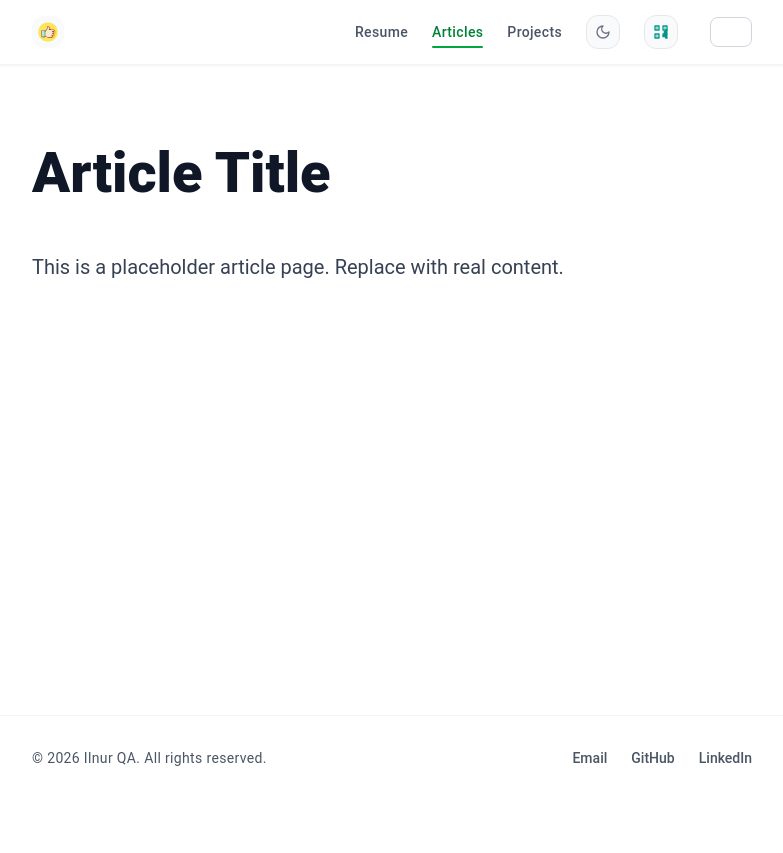
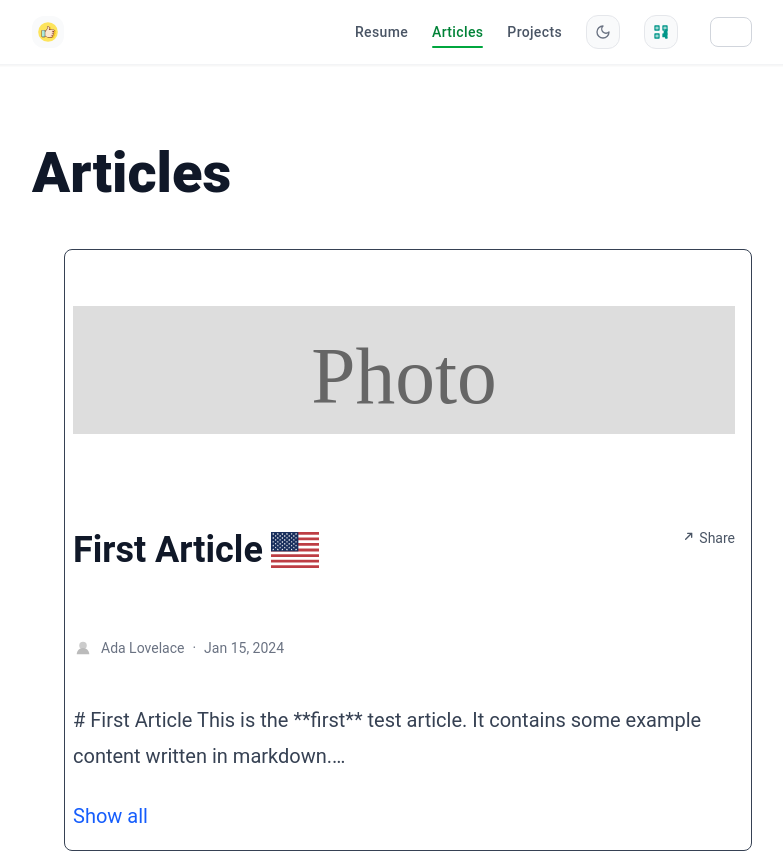
Before and after one commit to Mondus-Bridge/webPorfolio, a React (Vite) app: page /article in a window 1280 px wide. Shown: the top 853 px of the page, without its empty margins (248-1031 px from the left). Before the commit the page ends 800 px from the top, so only its background shows below. Built offline with nearby package versions, Linux system fonts and the light colour scheme.

Commit message:
added base articles

```diff
--- a/src/App.tsx
+++ b/src/App.tsx
@@ -6,7 +6,8 @@ import Layout from './components/Layout';
 import Home from './pages/Home';
 import Resume from './pages/Resume';
 import Projects from './pages/Projects';
-import Article from './pages/Article';
+import ArticlesList from './pages/ArticlesList';
+import ArticlePage from './pages/ArticlePage';
 
 export default function App() {
   return (
@@ -15,7 +16,8 @@ export default function App() {
         <Routes>
           <Route path="/" element={<Home />} />
           <Route path="/resume" element={<Resume />} />
-          <Route path="/article" element={<Article />} />
+          <Route path="/article" element={<ArticlesList />} />
+          <Route path="/article/:slug" element={<ArticlePage />} />
           <Route path="/projects" element={<Projects />} />
         </Routes>
       </Layout>
--- /dev/null
+++ b/src/articles/first-article.md
@@ -0,0 +1,8 @@
+# First Article
+
+This is the **first** test article. It contains some example content written in markdown.
+
+- Point one
+- Point two
+
+> A blockquote for emphasis.
--- /dev/null
+++ b/src/components/ArticleCard.tsx
@@ -0,0 +1,77 @@
+// src/components/ArticleCard.tsx
+import React, { useState } from 'react';
+import ReactMarkdown from 'react-markdown';
+import remarkGfm from 'remark-gfm';
+import { ArticleMeta } from '../utils/articles';
+
+interface Props {
+  article: ArticleMeta & { content: string };
+}
+
+export default function ArticleCard({ article }: Props) {
+  const [expanded, setExpanded] = useState(false);
+
+  const formattedDate = new Date(article.dateAdded).toLocaleDateString(undefined, {
+    year: 'numeric', month: 'short', day: 'numeric',
+  });
+
+  const copyLink = () => {
+    const url = `${window.location.origin}/article/${article.slug}`;
+    navigator.clipboard.writeText(url).then(() => {
+      // simple feedback – could be replaced by a toast later
+      alert('Link copied to clipboard');
+    });
+  };
+
+  return (
+    <li className="border rounded-lg p-4 mb-4 hover:shadow-md">
+      {/* Cover image if present */}
+      {article.cover && (
+        <img src={article.cover} alt="Cover" className="w-full h-32 object-cover mb-4" />
+      )}
+      <div className="flex items-center justify-between mb-2">
+        <h2 className="text-xl font-semibold flex items-center gap-2">
+          {article.title}
+          <span className="fi fi-us" title="English" />
+        </h2>
+        <button
+          onClick={copyLink}
+          className="flex items-center gap-1 text-sm text-gray-600 hover:text-gray-800"
+        >
+          <svg
+            xmlns="http://www.w3.org/2000/svg"
+            className="h-4 w-4"
+            fill="none"
+            viewBox="0 0 24 24"
+            stroke="currentColor"
+          >
+            <path
+              strokeLinecap="round"
+              strokeLinejoin="round"
+              strokeWidth={2}
+              d="M13 5h6m0 0v6m0-6L10 14"
+            />
+          </svg>
+          Share
+        </button>
+      </div>
+      <div className="flex items-center text-sm text-gray-500 mb-2">
+        <img src={article.author.avatar} alt={article.author.name} className="w-5 h-5 rounded-full mr-2" />
+        <span>{article.author.name}</span>
+        <span className="mx-2">·</span>
+        <span>{formattedDate}</span>
+      </div>
+      {expanded ? (
+        <ReactMarkdown remarkPlugins={[remarkGfm]}>{article.content}</ReactMarkdown>
+      ) : (
+        <p className="text-gray-700">{article.content.split('\n').slice(0, 3).join(' ')}…</p>
+      )}
+      <button
+        onClick={() => setExpanded(!expanded)}
+        className="mt-2 text-blue-600 hover:underline"
+      >
+        {expanded ? 'Show less' : 'Show all'}
+      </button>
+    </li>
+  );
+}
--- /dev/null
+++ b/src/pages/ArticlePage.tsx
@@ -0,0 +1,72 @@
+// src/pages/ArticlePage.tsx
+import React, { useEffect, useState } from 'react';
+import { useParams } from 'react-router-dom';
+import ReactMarkdown from 'react-markdown';
+import remarkGfm from 'remark-gfm';
+import { getArticle } from '../utils/articles';
+import type { ArticleMeta } from '../utils/articles';
+
+export default function ArticlePage() {
+  const { slug } = useParams<{ slug: string }>();
+  const [article, setArticle] = useState<(ArticleMeta & { content: string }) | null>(null);
+  const [loading, setLoading] = useState(true);
+
+  useEffect(() => {
+    if (!slug) return;
+    getArticle(slug).then((data) => {
+      setArticle(data);
+      setLoading(false);
+    });
+  }, [slug]);
+
+  if (loading) return <p className="p-4">Loading article…</p>;
+  if (!article) return <p className="p-4">Article not found.</p>;
+
+  const formattedDate = new Date(article.dateAdded).toLocaleDateString(undefined, {
+    year: 'numeric', month: 'short', day: 'numeric',
+  });
+
+  const copyLink = () => {
+    const url = `${window.location.origin}/article/${article.slug}`;
+    navigator.clipboard.writeText(url).then(() => alert('Link copied to clipboard'));
+  };
+
+  return (
+    <section className="prose lg:prose-xl dark:prose-invert mx-auto py-12">
+      {article.cover && (
+        <img src={article.cover} alt="Cover" className="w-full h-48 object-cover mb-6" />
+      )}
+      <h1 className="flex items-center gap-2">
+        {article.title}
+        <span className="fi fi-us" title="English" />
+      </h1>
+      <div className="flex items-center text-sm text-gray-500 mb-4">
+        <img src={article.author.avatar} alt={article.author.name} className="w-6 h-6 rounded-full mr-2" />
+        <span>{article.author.name}</span>
+        <span className="mx-2">·</span>
+        <span>{formattedDate}</span>
+        <button
+          onClick={copyLink}
+          className="ml-4 flex items-center gap-1 text-gray-600 hover:text-gray-800"
+        >
+          <svg
+            xmlns="http://www.w3.org/2000/svg"
+            className="h-4 w-4"
+            fill="none"
+            viewBox="0 0 24 24"
+            stroke="currentColor"
+          >
+            <path
+              strokeLinecap="round"
+              strokeLinejoin="round"
+              strokeWidth={2}
+              d="M13 5h6m0 0v6m0-6L10 14"
+            />
+          </svg>
+          Share
+        </button>
+      </div>
+      <ReactMarkdown remarkPlugins={[remarkGfm]}>{article.content}</ReactMarkdown>
+    </section>
+  );
+}
--- /dev/null
+++ b/src/pages/ArticlesList.tsx
@@ -0,0 +1,30 @@
+// src/pages/ArticlesList.tsx
+import React, { useEffect, useState } from 'react';
+import ArticleCard from '../components/ArticleCard';
+import { getAllArticles } from '../utils/articles';
+import type { ArticleMeta } from '../utils/articles';
+
+export default function ArticlesList() {
+  const [articles, setArticles] = useState<(ArticleMeta & { content: string })[]>([]);
+  const [loading, setLoading] = useState(true);
+
+  useEffect(() => {
+    getAllArticles().then((data) => {
+      setArticles(data);
+      setLoading(false);
+    });
+  }, []);
+
+  if (loading) return <p className="p-4">Loading articles…</p>;
+
+  return (
+    <section className="prose lg:prose-xl dark:prose-invert mx-auto py-12">
+      <h1>Articles</h1>
+      <ul className="list-none p-0">
+        {articles.map((article) => (
+          <ArticleCard key={article.slug} article={article} />
+        ))}
+      </ul>
+    </section>
+  );
+}
--- /dev/null
+++ b/src/utils/articles.ts
@@ -0,0 +1,62 @@
+// src/utils/articles.ts
+
+/**
+ * Hard‑coded metadata for each article. The slug matches the markdown filename
+ * (without the .md extension). All content is in English, so no locale handling.
+ */
+export interface ArticleMeta {
+  slug: string;
+  title: string;
+  author: { name: string; avatar: string }; // avatar path to SVG
+  dateAdded: string; // ISO string
+  cover?: string; // optional SVG illustration path
+}
+
+// ---------------------------------------------------------------------------
+// Static metadata map – add a new entry here when you add a markdown file.
+// ---------------------------------------------------------------------------
+const meta: Record<string, ArticleMeta> = {
+  'first-article': {
+    slug: 'first-article',
+    title: 'First Article',
+    author: { name: 'Ada Lovelace', avatar: '/src/assets/test-icons/author1.svg' },
+    dateAdded: '2024-01-15',
+    cover: '/src/assets/test-icons/photo1.svg',
+  },
+  'second-article': {
+    slug: 'second-article',
+    title: 'Second Article',
+    author: { name: 'Grace Hopper', avatar: '/src/assets/test-icons/author1.svg' },
+    dateAdded: '2024-02-10',
+    // No cover image for this one
+  },
+};
+
+/** Load all markdown files as raw strings and merge with the static metadata. */
+export const getAllArticles = async (): Promise<(ArticleMeta & { content: string })[]> => {
+  const loaders = import.meta.glob('../articles/*.md', { as: 'raw' });
+  const entries = await Promise.all(
+    Object.entries(loaders).map(async ([path, load]) => {
+      const slug = path.split('/').pop()!.replace('.md', '');
+      const content = await (load as () => Promise<string>)();
+      const base = meta[slug];
+      if (!base) return null;
+      return { ...base, content };
+    })
+  );
+  // Filter out any nulls (in case a markdown file lacks metadata)
+  return entries.filter((e): e is ArticleMeta & { content: string } => e !== null);
+};
+
+/** Load a single article by slug. Returns null if not found. */
+export const getArticle = async (
+  slug: string
+): Promise<(ArticleMeta & { content: string }) | null> => {
+  const loaders = import.meta.glob('../articles/*.md', { as: 'raw' });
+  const loader = loaders[`../articles/${slug}.md`] as (() => Promise<string>) | undefined;
+  if (!loader) return null;
+  const content = await loader();
+  const base = meta[slug];
+  if (!base) return null;
+  return { ...base, content };
+};
```
Also changed, not shown: src/articles/second-article.md (added, +11 -0 lines), src/assets/test-icons/author1.svg (added), src/assets/test-icons/photo1.svg (added).
